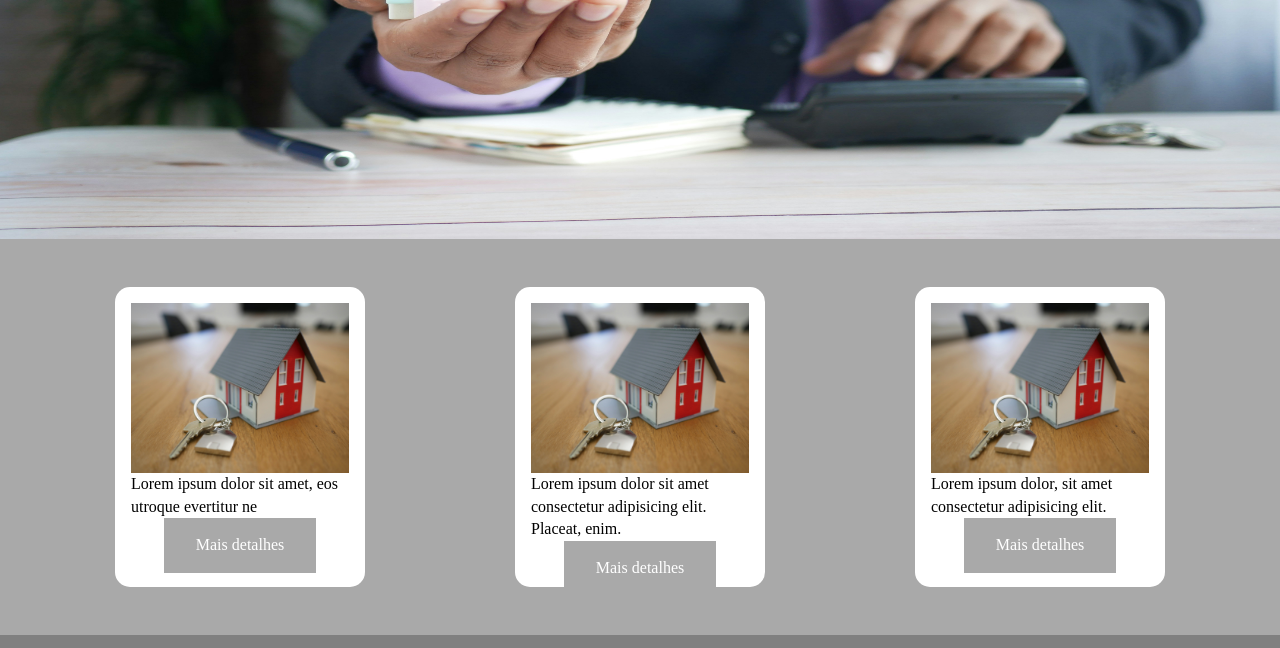
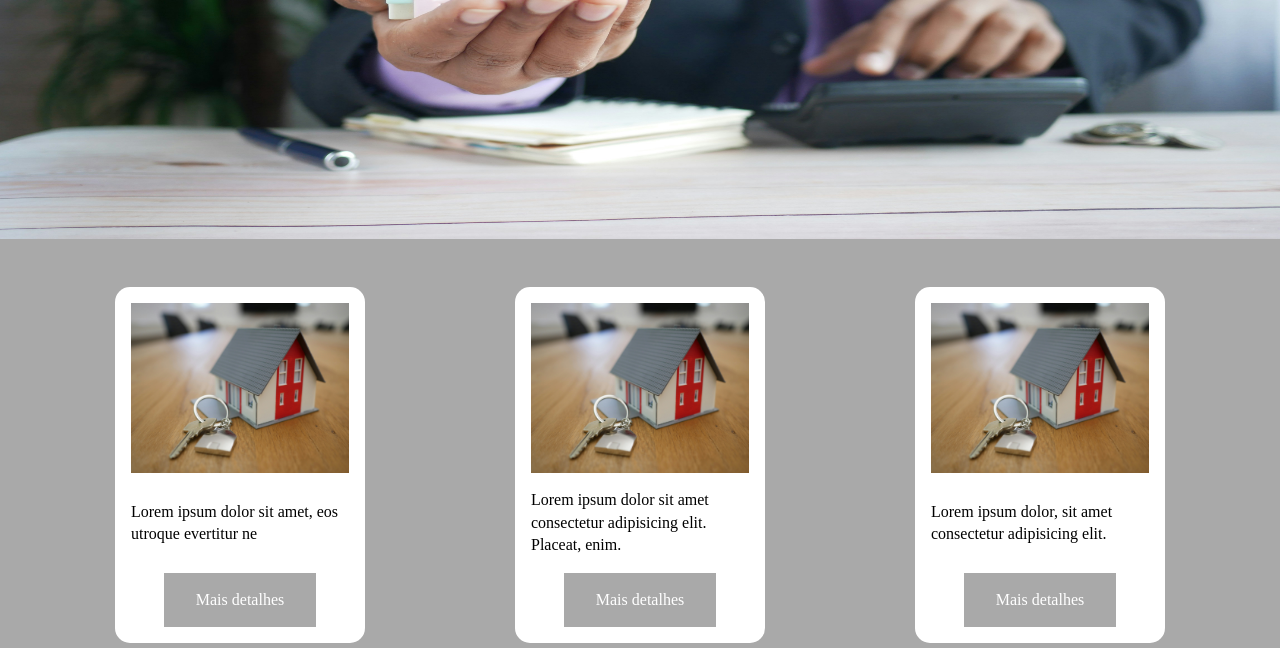
Before and after one commit to FerrMath/emprestimos, a plain HTML site: page index.html in a window 1280 px wide. Shown: the part 459-1107 px from the top of the page. Drawn offline with nearby package versions, Linux system fonts and the light colour scheme.

Commit message:
fix offer cards syzes on main page

```diff
--- a/styles.css
+++ b/styles.css
@@ -123,7 +123,6 @@ img {
 
 .offer_card {
 	width: 250px;
-	height: 300px;
 	background-color: white;
 	padding: 1rem;
 	border-radius: 15px;
@@ -133,6 +132,10 @@ img {
 	align-items: center;
 	overflow: hidden;
 	transition: transform .3s;
+}
+
+.offer_card>p{
+	margin-block: 1rem;
 }
 
 .offer_card:hover{
```
Also changed, not shown: registro.html (+2 -0 lines).
